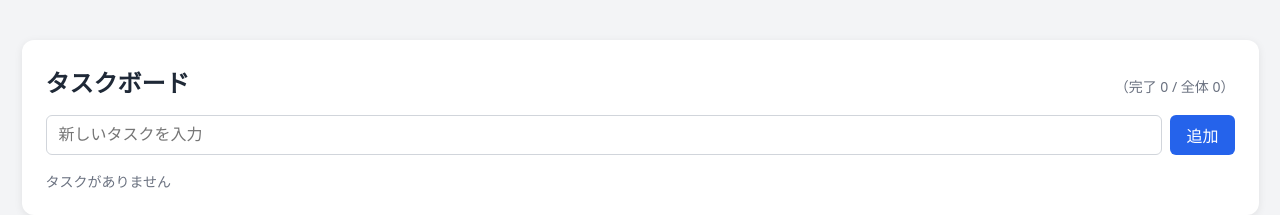
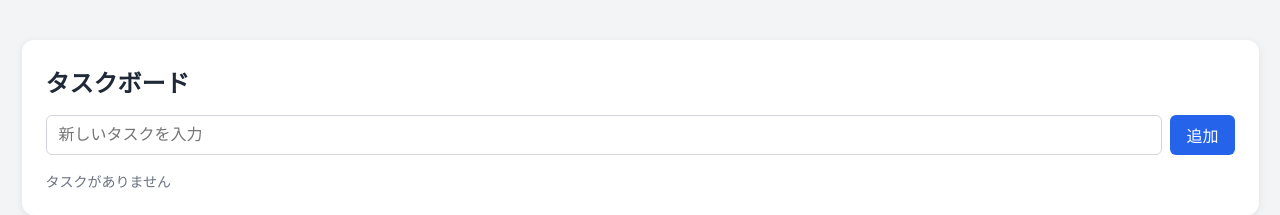
Before and after one commit to hohongu/task-board, a React (Vite) app: page / in a window 1280 px wide. Shown: the top 215 px of the page. Built offline with nearby package versions, Linux system fonts and the light colour scheme.

Commit message:
完了・全体件数の表示を削除
Co-authored-by: Copilot <223556219+Copilot@users.noreply.github.com>

```diff
--- a/src/App.css
+++ b/src/App.css
@@ -59,13 +59,6 @@ h1 {
   margin: 16px 0 0;
   font-size: 14px;
   color: #6b7280;
-}
-
-.count {
-  margin: 0;
-  font-size: 14px;
-  color: #6b7280;
-  white-space: nowrap;
 }
 
 /* A / B / C / D の4段組み（1段の幅は約273px = 従来の3段組み時と同じ） */
--- a/src/App.jsx
+++ b/src/App.jsx
@@ -100,15 +100,10 @@ function App() {
     setOverId(null);
   };
 
-  const doneCount = tasks.filter((t) => t.status === "done").length;
-
   return (
     <main className="app">
       <header className="app-header">
         <h1>タスクボード</h1>
-        <p className="count">
-          （完了 {doneCount} / 全体 {tasks.length}）
-        </p>
       </header>
 
       <form className="add-form" onSubmit={addTask}>
```
